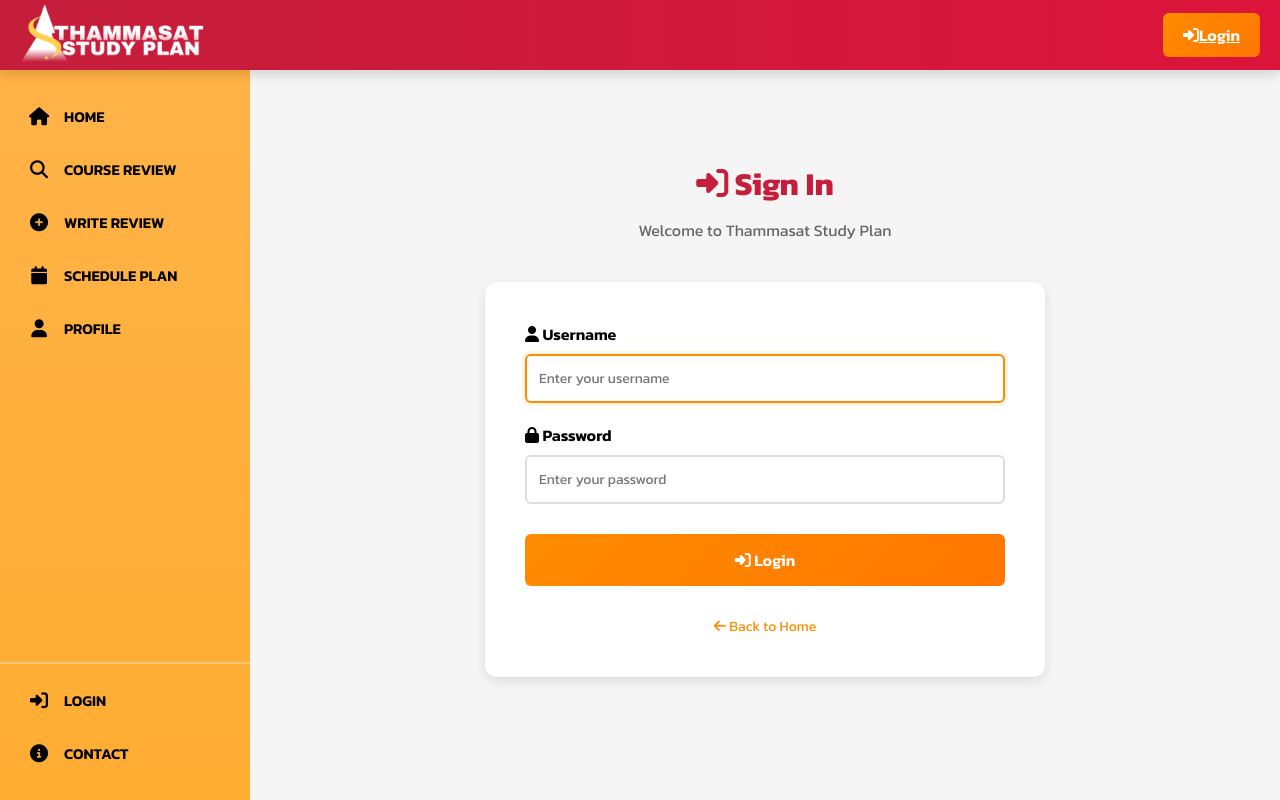
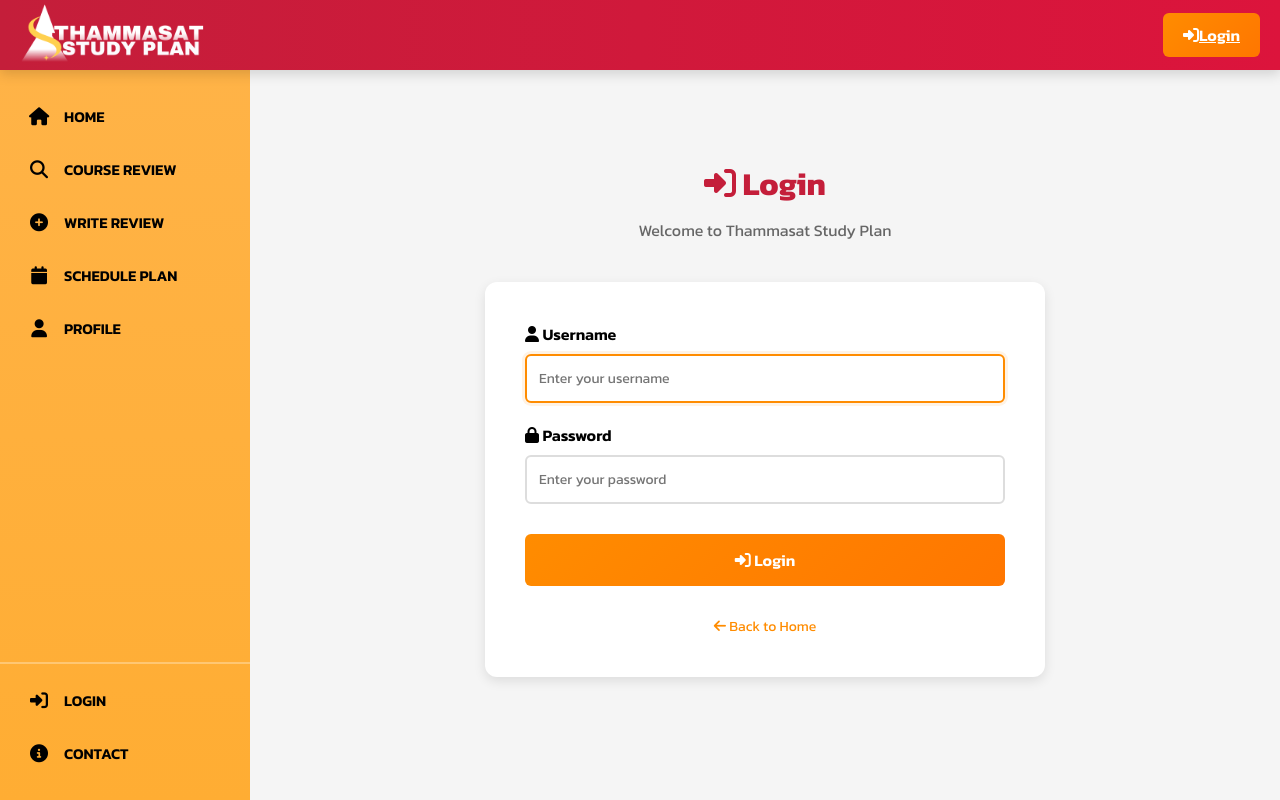
Before and after one commit to 6610545011/cn331_project, a Django app: page /users/login/ in a window 1280 px wide. Run offline with Django 5.2, Linux system fonts and the light colour scheme; some libraries are stand-ins or nearby versions.

Commit message:
change Sign in to Login

```diff
--- a/users/templates/users/login.html
+++ b/users/templates/users/login.html
@@ -8,7 +8,7 @@
 <div style="max-width: 600px; margin: 60px auto; padding: 0 20px;">
     <!-- Page Title -->
     <h1 style="color: #c41e3a; font-size: 32px; margin-bottom: 10px; text-align: center;">
-        <i class="fas fa-sign-in-alt"></i> Sign In
+        <i class="fas fa-sign-in-alt"></i> Login
     </h1>
     <p style="color: #666; text-align: center; margin-bottom: 40px; font-size: 16px;">Welcome to Thammasat Study Plan</p>
 
```
